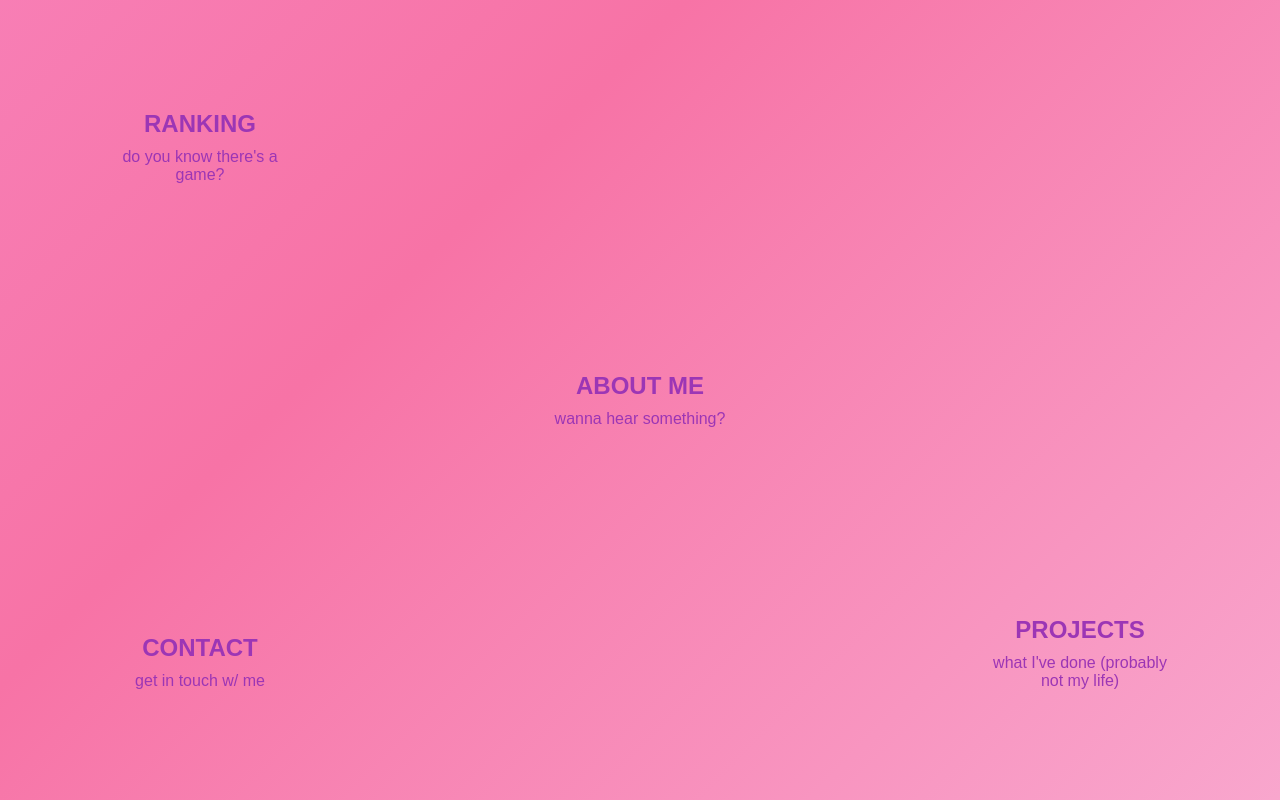
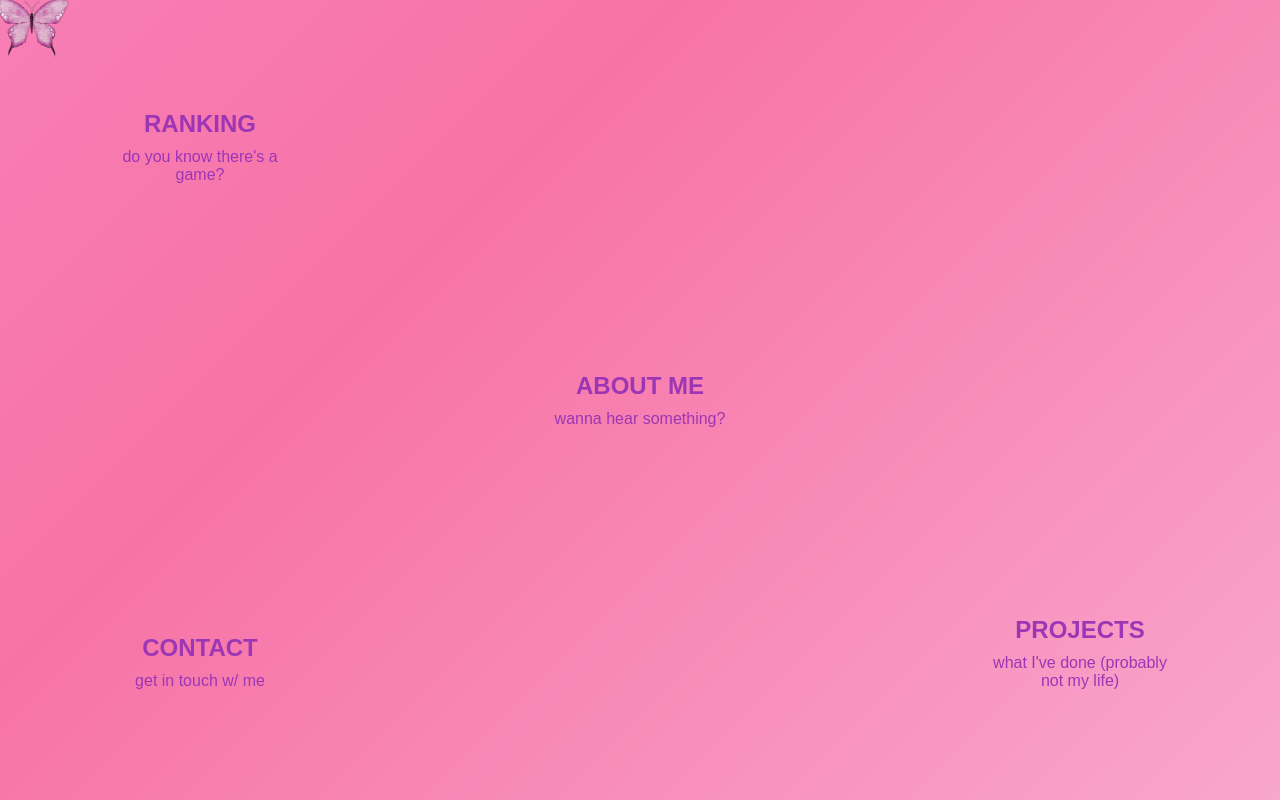
Before and after one commit to sankatjm0/portfolio, a React (Create React App) app in the folder frontend/: page / in a window 1280 px wide. Built offline with nearby package versions, Linux system fonts and the light colour scheme.

Commit message:
butterfly appearance

```diff
--- a/frontend/src/App.css
+++ b/frontend/src/App.css
@@ -95,3 +95,20 @@ h2, p {
 		background-position: 0% 50%;
 	}
 }
+
+.cursor-object {
+  position: fixed; /* thay vì absolute */
+  width: 20px;
+  height: 20px;
+  background-color: #ff4081;
+  border-radius: 50%;
+  pointer-events: none;
+  transition: all 0.05s linear;
+  z-index: 9999;
+}
+
+/* .butterfly {
+	background-image: url('https://i.pinimg.com/originals/6f/40/87/6f4087f1ebea16d5f5168080efb6c31e.gif');
+	background-size: cover;
+	background-position: center;
+} */
--- a/frontend/src/App.js
+++ b/frontend/src/App.js
@@ -1,8 +1,49 @@
-import logo from './logo.svg';
+import React, { useEffect, useState } from 'react';
 import './App.css';
+import gifImg from './butterfly.gif';
+
 
 function App() {
+  const [pos, setPos] = useState({ x: 0, y: 0 });
+  const [angle, setAngle] = useState(0);
+  const [lastPos, setLastPos] = useState({ x: 0, y: 0 });
+
+  useEffect(() => {
+    const handleMouseMove = (e) => {
+      const newX = e.clientX;
+      const newY = e.clientY;
+
+      const dx = newX - lastPos.x;
+      const dy = newY - lastPos.y;
+
+      const newAngle = Math.atan2(dy, dx) * (180 / Math.PI);
+
+      setAngle(newAngle);
+      setPos({ x: newX, y: newY });
+      setLastPos({ x: newX, y: newY });
+    };
+
+    window.addEventListener('mousemove', handleMouseMove);
+    return () => window.removeEventListener('mousemove', handleMouseMove);
+  }, [lastPos]);
+
   return (
+    <div>
+      <img src={gifImg}
+        alt="follow-cursor"
+        style={{
+          position: 'fixed',
+          left: pos.x+30,
+          top: pos.y+30,
+          width: '80px',
+          height: '80px',
+          pointerEvents: 'none',
+          zIndex: 9999,
+          transform: `translate(-50%, -50%) rotate(${angle}deg)`,
+          transition: 'transform 0.000001s linear, left 0.000001s linear, top 0.000001s linear',
+        }}
+      />
+
       <div class='session'>
         <div name='about-me' id='about'>
           <h2>ABOUT ME</h2>
@@ -26,6 +67,7 @@ function App() {
           <p>do you know there's a game?</p>
         </div>
       </div>
+    </div>
   );
 }
 
```
Also changed, not shown: frontend/src/butterfly.gif (added), 1 other file (tests, documents, lock files or other folders). Lines whose indentation alone changed are shown as unchanged.
